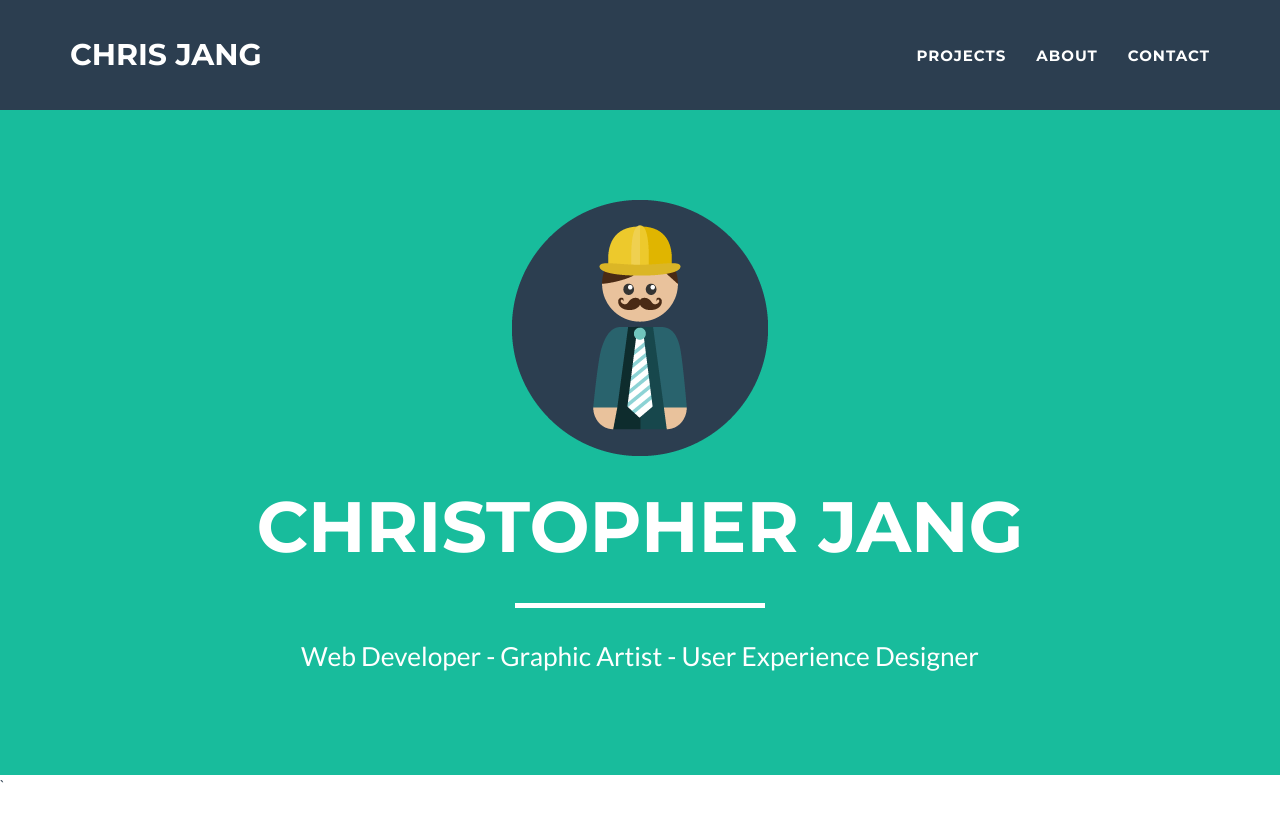
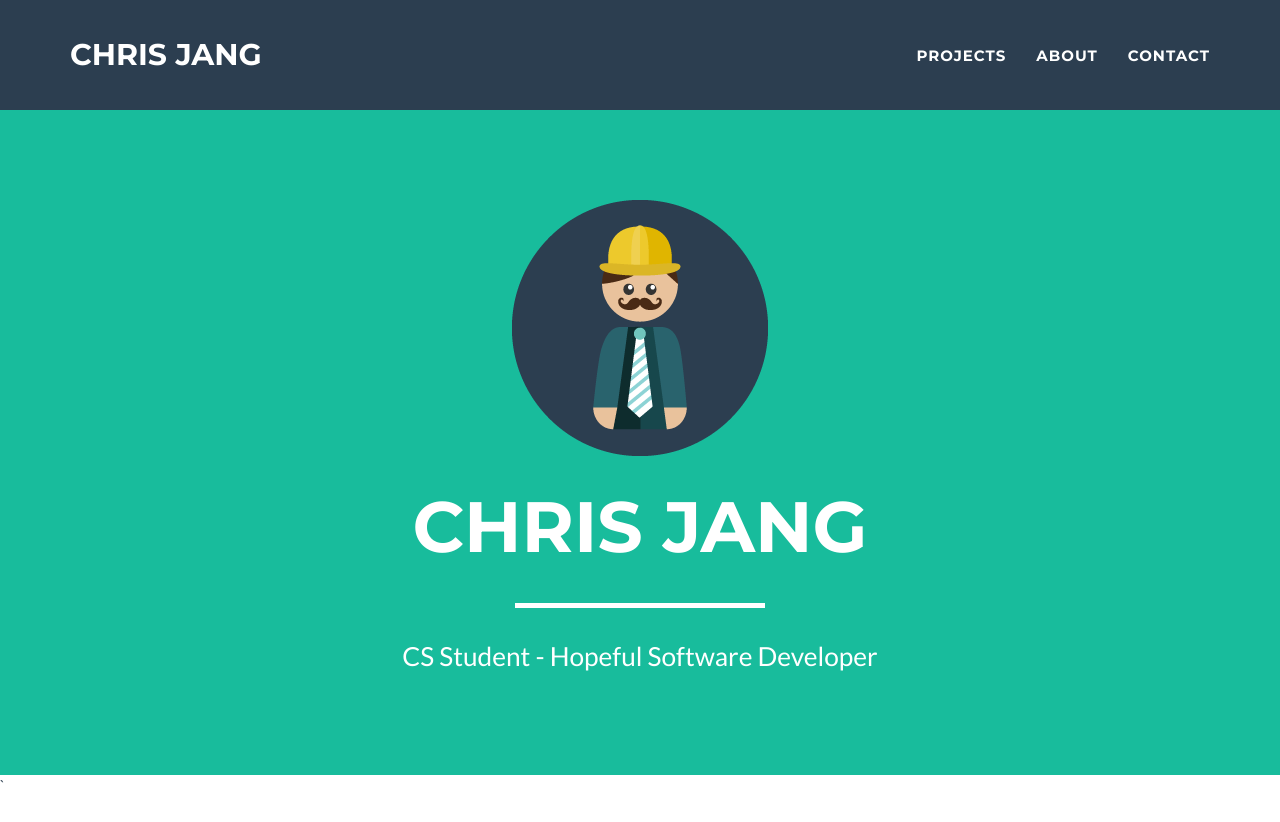
Before and after one commit to cjang5/cjang5.github.io, a Jekyll site: the page built from index.html, in a window 1280 px wide and 900 px high. Shown: the top 822 px of the window. Built offline with Jekyll 4.4.1, drawn with Linux system fonts in a browser that asks for light colours.

Commit message:
updated taglines

```diff
--- a/_includes/header.html
+++ b/_includes/header.html
@@ -41,9 +41,9 @@
                 <div class="col-lg-12">
                     <img class="img-responsive" src="img/profile.png" alt="">
                     <div class="intro-text">
-                        <span class="name">Christopher Jang</span>
+                        <span class="name">Chris Jang</span>
                         <hr class="star-light">
-                        <span class="skills">Web Developer - Graphic Artist - User Experience Designer</span>
+                        <span class="skills">CS Student - Hopeful Software Developer</span>
                     </div>
                 </div>
             </div>
```
